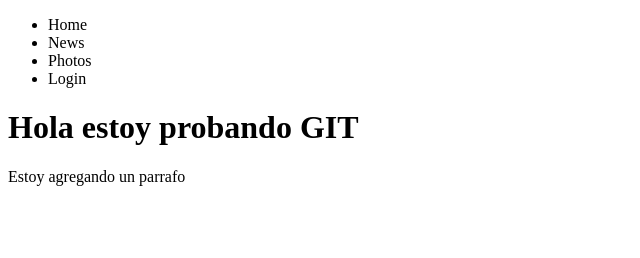
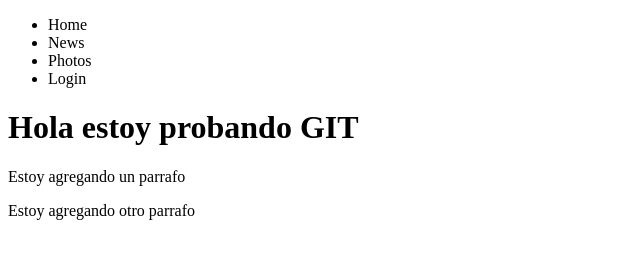
Before and after one commit to laritoman/prueba, a plain HTML site: page index.html in a window 1280 px wide. Shown: the whole page, without its empty margins (0-640 px from the left). Drawn offline with Linux system fonts and the light colour scheme.

Commit message:
otro parrafo

```diff
--- a/index.html
+++ b/index.html
@@ -14,5 +14,6 @@
 	</nav>
 	<h1>Hola estoy probando GIT</h1>
 	<p>Estoy agregando un parrafo</p>
+	<p>Estoy agregando otro parrafo</p>
 </body>
 </html>
```
